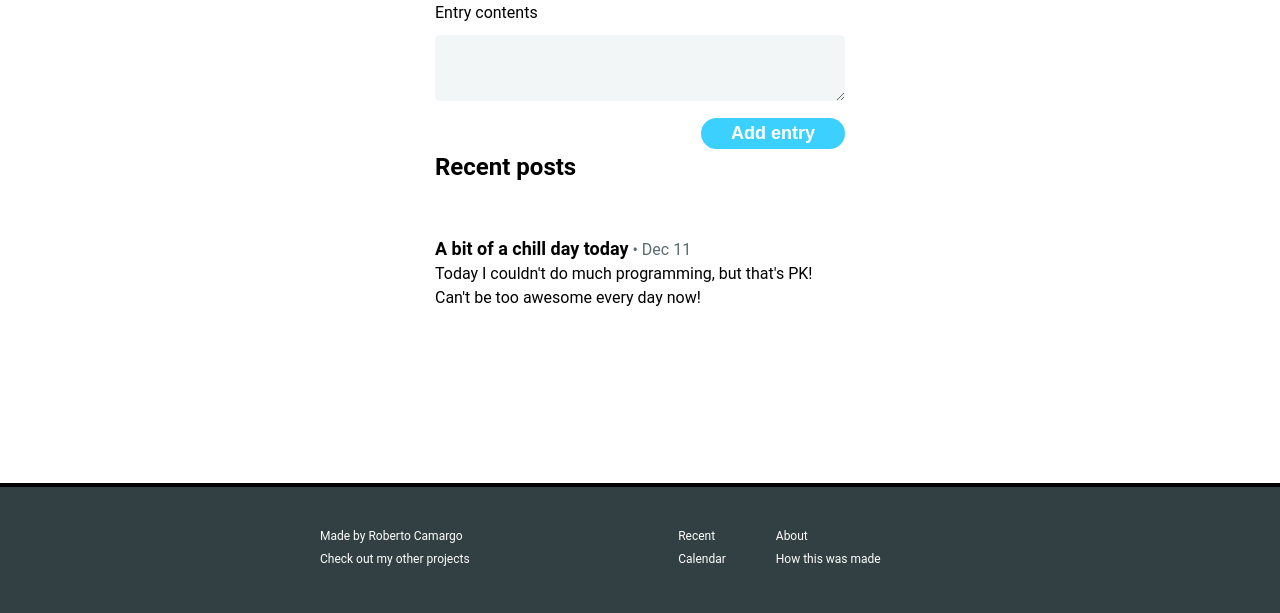
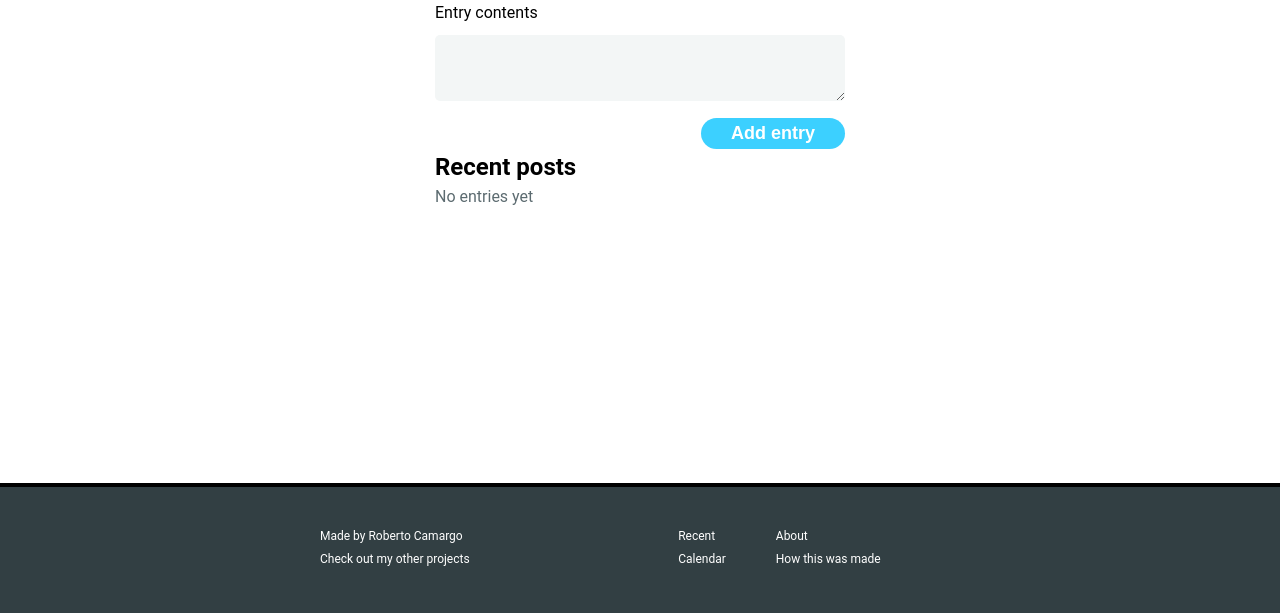
Before and after one commit to Lajuro/web_developer_bootcamp_with_flask_and_python_in_2022, a Flask app: page / in a window 1280 px wide. Shown: the part 187-800 px from the top of the page. Run offline with Flask 2, Linux system fonts and the light colour scheme.

Commit message:
feat(docs/project): Added information about how to display entries to the template

```diff
--- a/microblog/app.py
+++ b/microblog/app.py
@@ -2,6 +2,8 @@ import datetime
 from flask import Flask, render_template, request
 
 app = Flask(__name__)
+
+entries = []
 
 
 @app.route('/', methods=['GET', 'POST'])
@@ -9,5 +11,5 @@ def home():
     if request.method == 'POST':
         entry_content = request.form.get('content')
         formatted_date = datetime.datetime.today().strftime('%Y-%m-%d %H:%M:%S')
-        print(entry_content, formatted_date)
-    return render_template('index.html')
+        entries.append((entry_content, formatted_date))
+    return render_template('index.html', entries=entries)
--- a/microblog/static/css/style.css
+++ b/microblog/static/css/style.css
@@ -117,6 +117,10 @@ body {
   background-color: var(--blue-550);
 }
 
+.posts__empty {
+  color: var(--slate-400);
+}
+
 .entry {
   margin-top: 5rem;
 }
--- a/microblog/templates/index.html
+++ b/microblog/templates/index.html
@@ -54,16 +54,19 @@
         <section class="posts">
           <h1>Recent posts</h1>
 
+          {% if not entries %}
+          <p class="posts__empty">No entries yet</p>
+          {% else %} {% for entry in entries %}
           <article class="entry">
             <header class="entry__header">
-              <h2 class="entry__title">A bit of a chill day today</h2>
-              <time class="entry__date" datetime="2022-12-11">• Dec 11</time>
+              <h2 class="entry__title">{{ entry[0] | truncate(30, true) }}</h2>
+              <time class="entry__date" datetime="2022-12-11"
+                >• {{ entry[1] }}</time
+              >
             </header>
-            <p class="entry__content">
-              Today I couldn't do much programming, but that's PK! Can't be too
-              awesome every day now!
-            </p>
+            <p class="entry__content">{{ entry[0] }}</p>
           </article>
+          {% endfor %} {% endif %}
         </section>
       </main>
       <!-- Main content END -->
```
Also changed, not shown: microblog/README.md.
